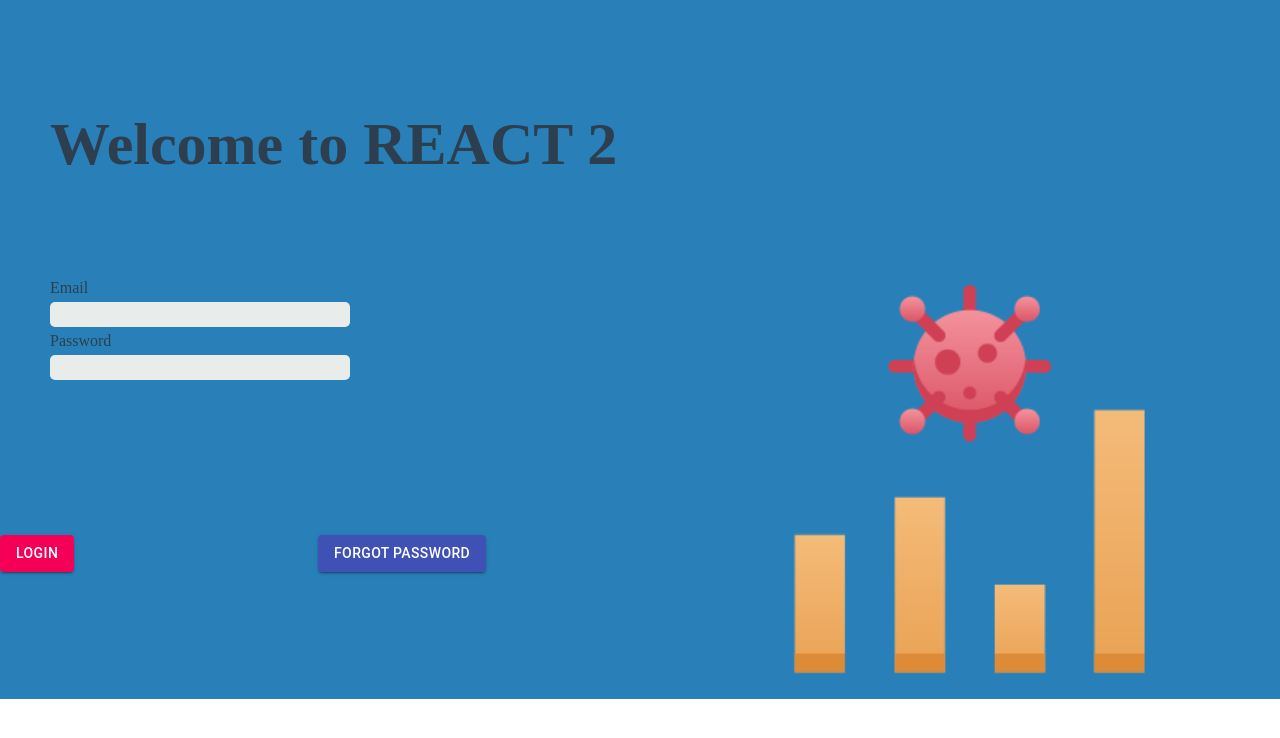
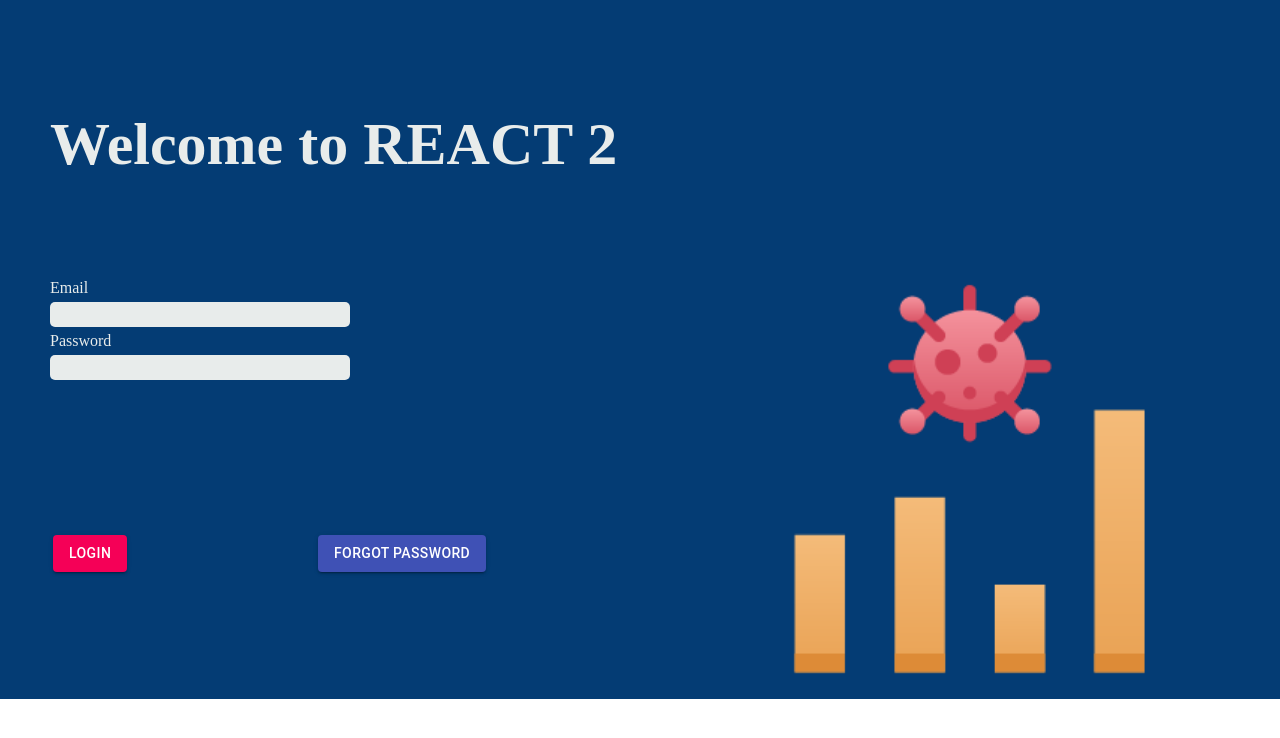
Before and after one commit to Benedict-Carling/Programming3-Frontend, a React (Create React App) app: page / in a window 1280 px wide. Shown: the top 738 px of the page. Built offline with nearby package versions, Linux system fonts and the light colour scheme.

Commit message:
CSS updated and button positioned

```diff
--- a/src/components/auth/Login.css
+++ b/src/components/auth/Login.css
@@ -1,19 +1,6 @@
 
  .Login {
-    background-color: #2980B9;
-  }
-
- .Login-header {
-    display: flex;
-    flex-direction: column;
-    align-items: left;
-    justify-content: left;
-    font-size: calc(2px + 2vmin);
-    color: #2D3E4E;
-    font: 'oxygen';
-    padding-left: 5px;
-    margin-left: 50px;
-    max-width: 500px;
+    background-color: #043c74;
   }
 
   .Login form {
@@ -27,7 +14,6 @@
     height: auto;
     position: absolute;
     right: 1%;
-    /*bottom: 1%;*/
   }
   .MainTitle {
     padding-top: 50px;
@@ -37,12 +23,12 @@
     justify-content: left;
     font: 'oxygen';
     font-size: calc(20px + 5vmin);
-    color: #2D3E4E;
+    color:  #E8ECEB;
     margin-left: 50px;
   }
 
   .Label{
-    color: #2D3E4E;
+    color:  #E8ECEB;
     padding-top: 5%;
     padding-bottom: 5%;
   }
--- a/src/components/auth/LoginForm.js
+++ b/src/components/auth/LoginForm.js
@@ -55,15 +55,19 @@ export default function LoginForm() {
                 </form>
             </Grid>
 
-            <Grid item xs={6} md={6} marginLeft='10px'>
+            <Grid item xs={1} md={1} padding='5px'>
+            </Grid>
+
+            <Grid item xs={5} md={5} padding='5px'>
                 <Button variant="contained" color="secondary" type="submit" onClick={submit}>
-                    LOGIN
+                   LOGIN
                 </Button>
             </Grid>
 
-            <Grid item xs={6} md={6} content='center'>
+            <Grid item xs={5} md={5} >
                 <PasswordButton/>
             </Grid>
+
         </Grid>
     );
 }
```
